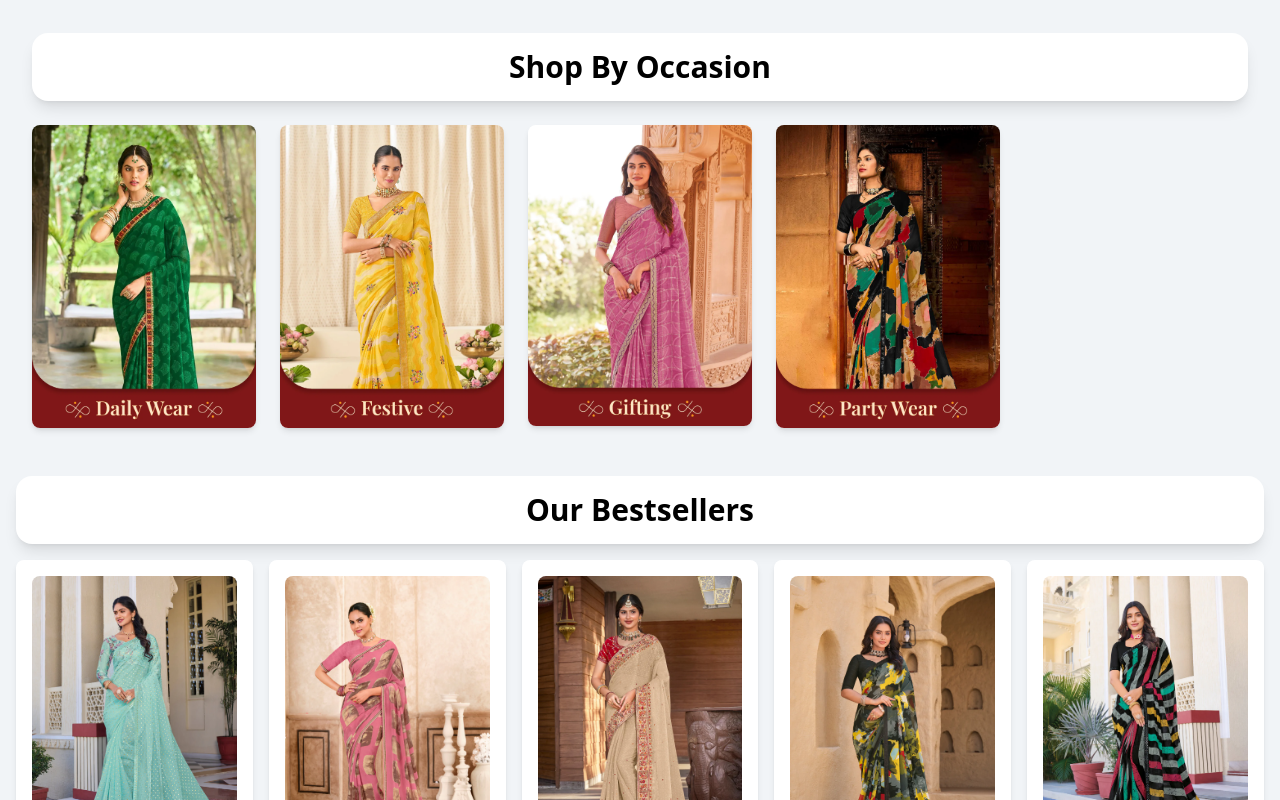
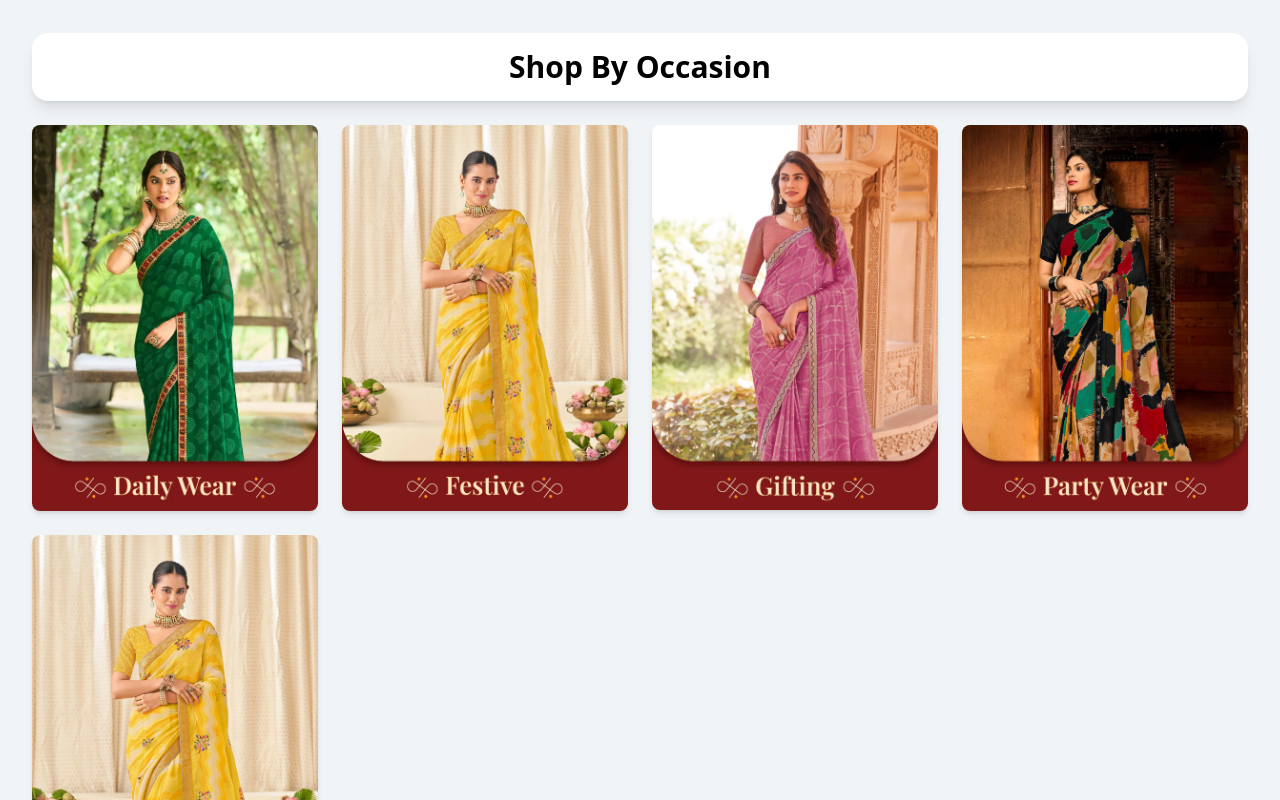
Before and after one commit to Sneh-a123/E-commerce-website, a React (Vite) app: page / in a window 1280 px wide. Shown: the part 840-1640 px from the top of the page. Built offline with nearby package versions, Linux system fonts and the light colour scheme.

Commit message:
shop by occassion

```diff
--- a/src/shop_by_occation.jsx
+++ b/src/shop_by_occation.jsx
@@ -5,7 +5,7 @@ import image3 from "./assets/occasional_saree/Gifting.webp";
 import image4 from "./assets/occasional_saree/Party_Wear.webp";
 
 const Shop_by_occation = () => {
-  const images = [image1, image2, image3, image4];
+  const images = [image1, image2, image3, image4, image2];
 
   return (
     <section className="p-4 md:p-8">
@@ -17,7 +17,7 @@ const Shop_by_occation = () => {
       </div>
 
       {/* Image Grid */}
-      <div className="mt-6 grid grid-cols-2 sm:grid-cols-3 lg:grid-cols-4 xl:grid-cols-5 gap-6">
+      <div className="mt-6 grid grid-cols-2 sm:grid-cols-3 lg:grid-cols-4 gap-6">
         {images.map((image, index) => (
          <a href=""> <div
             key={index}
```
